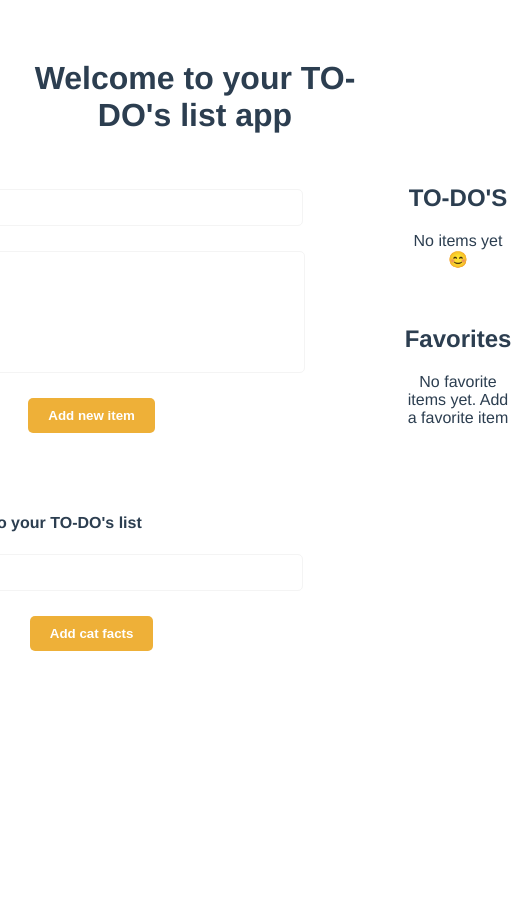
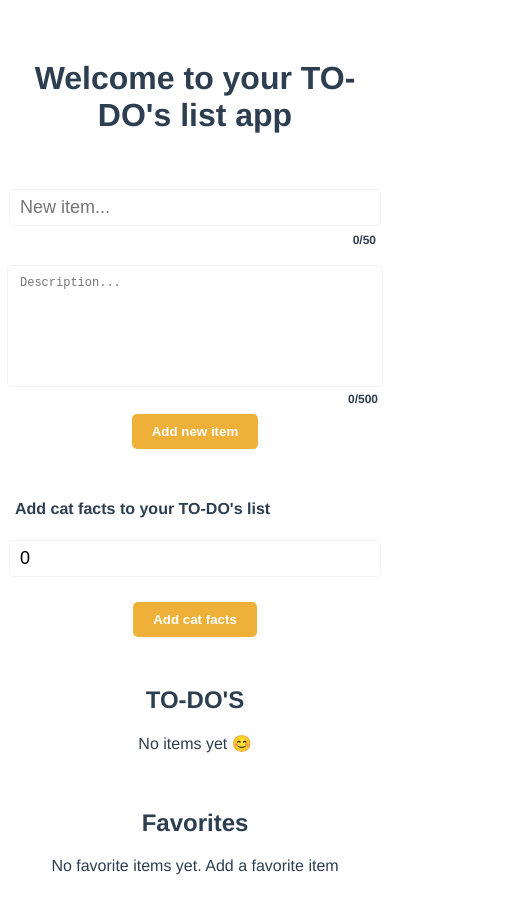
Before and after one commit to malufreitasl/to-do-list-vue, a Vue app: page / in a window 390 px wide. Shown: the top 914 px of the page, 511 px wide, since content can reach past the window. Before the commit the page ends 844 px from the top, so only its background shows below. Built offline with nearby package versions, Linux system fonts and the light colour scheme.

Commit message:
added responsive layout

```diff
--- a/src/App.vue
+++ b/src/App.vue
@@ -1,7 +1,7 @@
 <template>
   <h1>Welcome to your TO-DO's list app</h1>
   <div class="container">
-    <div>
+    <div class="to-do-inputs">
       <ToDoInput />
       <ToDoCatFacts />
     </div>
@@ -30,12 +30,20 @@ export default {
 </script>
 
 <style>
+:root {
+  --primary-color: #EEB038;
+  --secondary-color: #2c3e50;
+  --terciary-color: #f4f4f4;
+  --gray-focus-color: #dfdfdf;
+  --shadow-color: #cccccc;
+  --light-background-color: #fafafa;
+}
 #app {
   font-family: Avenir, Helvetica, Arial, sans-serif;
   -webkit-font-smoothing: antialiased;
   -moz-osx-font-smoothing: grayscale;
   text-align: center;
-  color: #2c3e50;
+  color: var(--secondary-color);
   margin-top: 60px;
 }
 .container {
@@ -43,5 +51,20 @@ export default {
   justify-content: center;
   gap: 100px;
   margin-top: 30px;
+  margin-bottom: 80px;
+  flex-wrap: wrap;
+}
+.to-do-inputs {
+  display: flex;
+  flex-direction: column;
+  gap: 50px;
+}
+@media (max-width: 1000px) {
+  .container {
+    gap: 30px;
+  }
+  .to-do-inputs {
+    gap: 30px;
+  }
 }
 </style>
--- a/src/components/Item.vue
+++ b/src/components/Item.vue
@@ -23,7 +23,9 @@
                     type="text"
                     class="item-title"
                     v-model="todoItem.title"
-                    v-on:keyup.enter="onClickEdit"/>
+                    v-on:keyup.enter="onClickEdit"
+                    maxlength="50"
+                    required/>
             </div>
             <Buttons :item="item"/>
         </div>
@@ -37,7 +39,9 @@
                 class="description-info"
                 v-else-if="item.showDescription && item.edit"
                 v-model="todoItem.description"
-                v-on:keyup.enter="onClickEdit">
+                v-on:keyup.enter="onClickEdit"
+                maxlength="500"
+                required>
             </textarea>
         </div>
     </div>
@@ -89,11 +93,11 @@ export default {
     width: 100%;
     padding: 5px 15px;
     border-radius: 5px;
-    background-color: #fafafa;
-    box-shadow: rgb(204, 204, 204) 0px 0px 1em;
+    background-color: var(--light-background-color);
+    box-shadow: var(--shadow-color) 0px 0px 1em;
 }
 .item-card:hover {
-    box-shadow: rgb(204, 204, 204) 0px 0px 2em;
+    box-shadow: var(--shadow-color) 0px 0px 2em;
 }
 .item {
     display: flex;
@@ -141,22 +145,24 @@ export default {
     font-size: 12px;
     padding-left: 10px;
     padding-bottom: 10px;
+    word-wrap: break-word;
+    overflow-wrap: break-word;
 }
 input[type="checkbox"] {
     width: 1.2em;
     height: 1.2rem;
-    accent-color: #EEB038;
+    accent-color: var(--primary-color);
     transition: background-color 0.3s;
 }
 input[type="text"] {
     width: 90%;
     border: none;
     border-radius: 5px;
-    border: 1px solid rgb(244, 244, 244);
+    border: 1px solid var(--terciary-color);
     padding: 8px ;
 }
 input[type="text"]:focus {
-    outline-color: rgb(223, 223, 223);
+    outline-color: var(--gray-focus-color);
 }
 textarea {
     display: flex;
@@ -164,14 +170,14 @@ textarea {
     flex-wrap: wrap;
     width: 100%;
     height: 50px;
-    border: 1px solid rgb(244, 244, 244);
+    border: 1px solid var(--terciary-color);
     border-radius: 5px;
     padding: 10px 12px;
     margin-right: 15px;
     resize: none
 }
 textarea:focus {
-    outline-color: rgb(223, 223, 223);
+    outline-color: var(--gray-focus-color);
 }
 
 </style>
--- a/src/components/ToDoCatFacts.vue
+++ b/src/components/ToDoCatFacts.vue
@@ -23,17 +23,18 @@ export default {
   data() {
     return {
       amount: 0,
-      catsData: []
+      catsData: [],
     }
   },
   methods: {
     ...mapActions(["addItem"]),
     async fetchData() {
       try {
-        const response =
+        const response = (
         this.amount === 1 ?
           await fetch(`https://cat-fact.herokuapp.com/facts/random?animal_type=cat&amount`)
-          : await fetch(`https://cat-fact.herokuapp.com/facts/random?animal_type=cat&amount=${this.amount}`);
+          : await fetch(`https://cat-fact.herokuapp.com/facts/random?animal_type=cat&amount=${this.amount}`)
+        );
         if (!response.ok) {
           throw new Error('Fail to fetch cat data');
         }
@@ -44,10 +45,10 @@ export default {
     },
     async onSubmit() {
       await this.fetchData();
-      for (let i = 0; i < this.amount; i++) {
+      for (let i = 0; i < this.catsData.length - 1; i++) {
         this.addItem({
           id: uuidv4(),
-          title: `${i + 1} Cat Fact`,
+          title: `#${i + 1} Cat Fact`,
           description: this.catsData[i].text,
           favorite: false,
           completed: false,
@@ -68,7 +69,6 @@ export default {
   flex-direction: column;
   justify-content: start;
   align-items: center;
-  padding-top: 20px;
 }
 h4 {
   padding-left: 8px;
@@ -89,15 +89,15 @@ h4 {
 input[type="number"] {
   width: 400px;
   padding: 7px 10px;
-  border: 1px solid rgb(244, 244, 244);
+  border: 1px solid var(--terciary-color);
   border-radius: 5px;
   font-size: 18px;
 }
 input[type="number"]:focus {
-    outline-color: rgb(223, 223, 223);
+    outline-color: var(--gray-focus-color);
 }
 .submit-button {
-    background-color: #EEB038;
+    background-color: var(--primary-color);
     color: white;
     border: none;
     padding: 10px 20px;
@@ -108,4 +108,9 @@ input[type="number"]:focus {
 .submit-button:hover {
     background-color: #ac7d20;
 }
+@media (max-width: 1000px) {
+  input[type="number"] {
+    width: 350px;
+  }
+}
 </style>
--- a/src/components/ToDoInput.vue
+++ b/src/components/ToDoInput.vue
@@ -7,7 +7,11 @@
           type="text"
           placeholder="New item..."
           v-model="title"
+          maxlength="50"
           required>
+          <div class="title-counter">
+            <p class="length-counter">{{ title.length }}/50</p>
+          </div>
       </div>
 
       <div class="description">
@@ -15,7 +19,13 @@
           class="description-input"
           v-model="description"
           placeholder="Description..."
-          required></textarea>
+          maxlength="500"
+          required>
+        </textarea>
+        <div class="description-counter">
+          <p class="length-counter">{{ description.length }}/500</p>
+        </div>
+
       </div>
 
       <input type="submit" value="Add new item" class="submit-button"/>
@@ -33,7 +43,7 @@ export default {
   data () {
     return {
       title: '',
-      description: ''
+      description: '',
     }
   },
   methods: {
@@ -56,31 +66,40 @@ export default {
 
 
 <style scoped>
-.to-do-input {
-  padding-bottom: 40px;
-}
 .to-do-form {
   display: flex;
   flex-direction: column;
   justify-items: center;
   align-items: center;
-  gap: 25px;
+  gap: 8px;
   padding-top: 25px;
 }
 .title {
   display: flex;
   flex-direction: column;
+  padding-bottom: 10px;
   gap: 2px;
 }
 .title-input {
   width: 400px;
   padding: 7px 10px;
-  border: 1px solid rgb(244, 244, 244);
+  border: 1px solid var(--terciary-color);
   border-radius: 5px;
   font-size: 18px;
 }
 .title-input:focus {
-    outline-color: rgb(223, 223, 223);
+    outline-color: var(--gray-focus-color);
+}
+.text-counter .description-counter{
+  display: flex;
+}
+.length-counter {
+  text-align: end;
+  padding-top: 5px;
+  padding-right: 5px;
+  font-size: 12px;
+  font-weight: 600;
+  margin: 0%;
 }
 .description-text {
   font-size: 15px;
@@ -93,19 +112,19 @@ export default {
   flex-wrap: wrap;
   width: 400px;
   height: 100px;
-  border: 1px solid rgb(244, 244, 244);
+  border: 1px solid var(--terciary-color);
   border-radius: 5px;
   padding: 10px 12px;
   font-size: 12px;
 }
 .description-input:focus {
-  outline-color: rgb(223, 223, 223);
+  outline-color: var(--gray-focus-color);
 }
 textarea {
   resize: none;
 }
 .submit-button {
-  background-color: #EEB038;
+  background-color: var(--primary-color);
   color: white;
   border: none;
   padding: 10px 20px;
@@ -116,4 +135,12 @@ textarea {
 .submit-button:hover {
   background-color: #ac7d20;
 }
+@media (max-width: 1000px) {
+  .description-input {
+    width: 350px;
+  }
+  .title-input {
+    width: 350px;
+  }
+}
 </style>
--- a/src/components/ToDoItems.vue
+++ b/src/components/ToDoItems.vue
@@ -49,6 +49,7 @@
     width: 40%;
     display: flex;
     flex-direction: column;
+    flex-wrap: wrap;
     gap: 20px;
 }
 .items {
@@ -56,6 +57,15 @@
   flex-direction: column;
   justify-content: center;
   align-items: center;
+  padding-right: 10px;
   padding-bottom: 20px;
 }
+@media (max-width: 1000px) {
+  .lists {
+    width: 80%;
+  }
+  .items {
+    padding-right: 0%;
+  }
+}
 </style>
```
Lines whose indentation alone changed are shown as unchanged.
